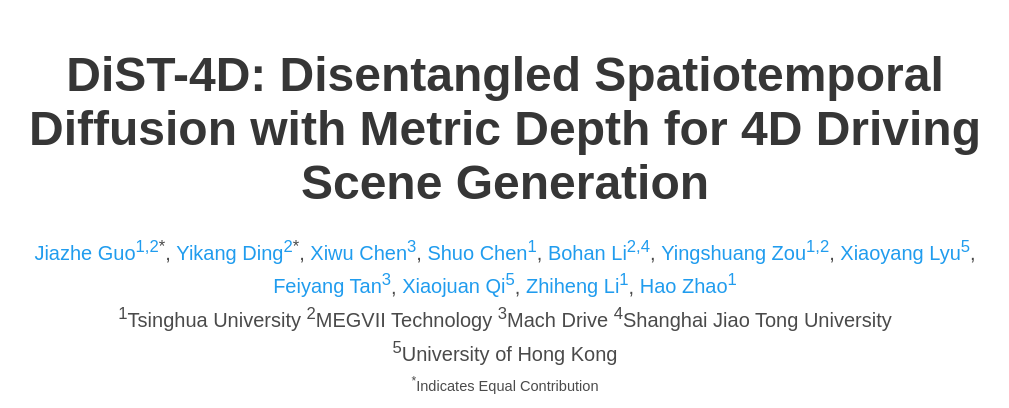
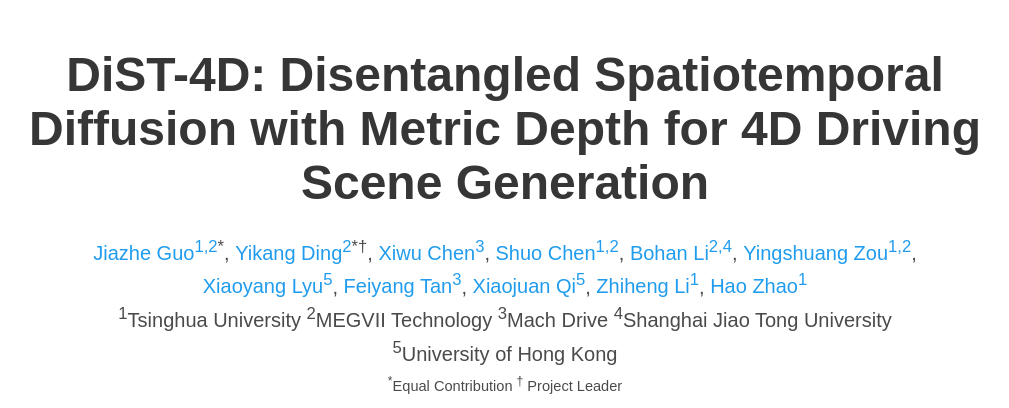
Before and after one commit to royalmelon0505/DiST-4D, a plain HTML site: page index.html in a window 1280 px wide. Shown: the top 408 px of the page, without its empty margins (135-1144 px from the left). Drawn offline with nearby package versions, Linux system fonts and the light colour scheme; some icons are missing; a web font is replaced by a local one.

Commit message:
Update index.html

```diff
--- a/index.html
+++ b/index.html
@@ -58,11 +58,11 @@
               <span class="author-block">
                 <a href="https://scholar.google.com/citations?hl=zh-CN&user=pWLqZnoAAAAJ" target="_blank">Jiazhe Guo<sup>1,2</sup></a><sup>*</sup>,</span>
                 <span class="author-block">
-                  <a href="https://scholar.google.com/citations?hl=zh-CN&user=gdP9StQAAAAJ" target="_blank">Yikang Ding<sup>2</sup></a><sup>*</sup>,</span>
+                  <a href="https://scholar.google.com/citations?hl=zh-CN&user=gdP9StQAAAAJ" target="_blank">Yikang Ding<sup>2</sup></a><sup>*</sup><sup>†</sup>,</span>
                   <span class="author-block">
                     <a href="https://scholar.google.com/citations?user=PVMQa-IAAAAJ" target="_blank">Xiwu Chen<sup>3</sup></a>,</span>
                     <span class="author-block">
-                      <a href="" target="_blank">Shuo Chen<sup>1</sup></a>,</span>
+                                                                            <a href="" target="_blank">Shuo Chen<sup>1,2</sup></a>,</span>
                     <span class="author-block">
                       <a href="https://scholar.google.com/citations?hl=zh-CN&user=V-YdQiAAAAAJ" target="_blank">Bohan Li<sup>2,4</sup></a>,</span>
                       <span class="author-block">
@@ -87,12 +87,13 @@
                     <span class="author-block"><sup>4</sup>Shanghai Jiao Tong University</span>
                     <span class="author-block"><sup>5</sup>University of Hong Kong</span>
                     <!-- <br>Conferance name and year</span> -->
-                    <span class="eql-cntrb"><small><br><sup>*</sup>Indicates Equal Contribution</small></span>
+                    <span class="eql-cntrb"><small><br><sup>*</sup>Equal Contribution <sup>†</sup> Project Leader </small></span>
                   </div>
 
+                  <!-- Arxiv PDF link -->
                   <div class="column has-text-centered">
                     <div class="publication-links">
-                         <!-- Arxiv PDF link -->
+
                       <span class="link-block">
                         <a href="https://arxiv.org/pdf/<ARXIV PAPER ID>.pdf" target="_blank"
                         class="external-link button is-normal is-rounded is-dark">
@@ -104,6 +105,7 @@
                     </span>
 
                     <!-- Supplementary PDF link -->
+                     <!--
                     <span class="link-block">
                       <a href="static/pdfs/supplementary_material.pdf" target="_blank"
                       class="external-link button is-normal is-rounded is-dark">
@@ -113,10 +115,11 @@
                       <span>Supplementary</span>
                     </a>
                   </span>
+                  -->
 
                   <!-- Github link -->
                   <span class="link-block">
-                    <a href="https://github.com/YOUR REPO HERE" target="_blank"
+                    <a href="https://github.com/royalmelon0505/dist4d.git" target="_blank"
                     class="external-link button is-normal is-rounded is-dark">
                     <span class="icon">
                       <i class="fab fa-github"></i>
@@ -126,6 +129,7 @@
                 </span>
 
                 <!-- ArXiv abstract Link -->
+                <!--
                 <span class="link-block">
                   <a href="https://arxiv.org/abs/<ARXIV PAPER ID>" target="_blank"
                   class="external-link button is-normal is-rounded is-dark">
@@ -135,6 +139,8 @@
                   <span>arXiv</span>
                 </a>
               </span>
+              -->
+
             </div>
           </div>
         </div>
```
